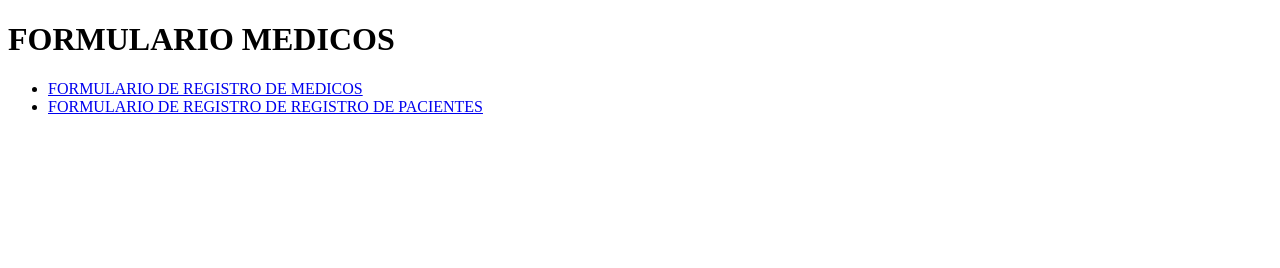
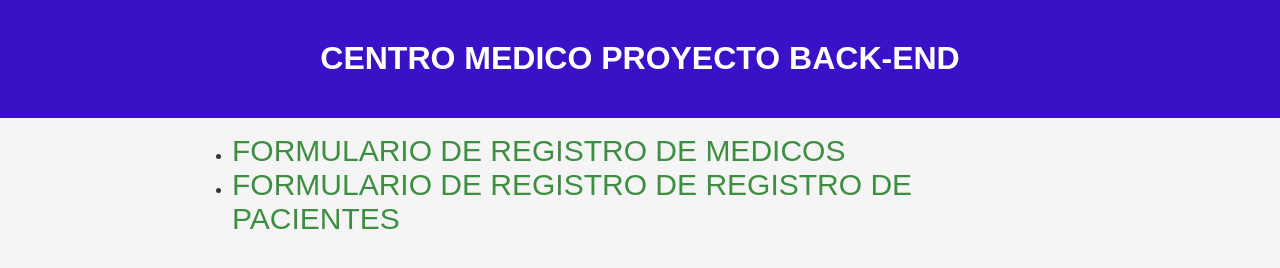
Before and after one commit to Carandrocas/Proyecto, a plain HTML site: page index.HTML in a window 1280 px wide. Drawn offline with Linux system fonts and the light colour scheme.

Commit message:
se ajunta style.css y se arregla los href links medico y paciente

```diff
--- a/index.HTML
+++ b/index.HTML
@@ -4,16 +4,17 @@
     <meta charset="UTF-8">
     <meta http-equiv="X-UA-Compatible" content="IE=edge">
     <meta name="viewport" content="width=device-width, initial-scale=1.0">
-    <title>proyecto medicos</title>
+    <link rel="stylesheet" href="style.css">
+    <title>PROYECTO BACK-END FORMULARIOS</title>
 </head>
 <body>
     <header>
-        <h1>FORMULARIO MEDICOS</h1>
+        <h1>CENTRO MEDICO PROYECTO BACK-END</h1>
     </header>
     <main class="listado-container">
         <ul class="listado-servicios">
-            <li><a href="registro-medicos.html">FORMULARIO DE REGISTRO DE MEDICOS</a></li>
-            <li><a href="registro-pacientes.html">FORMULARIO DE REGISTRO DE REGISTRO DE PACIENTES</a></li>
+            <li><a href="registro_medico.html">FORMULARIO DE REGISTRO DE MEDICOS</a></li>
+            <li><a href="registro_paciente.html">FORMULARIO DE REGISTRO DE REGISTRO DE PACIENTES</a></li>
         </ul>
     </main>
 </body>
```
